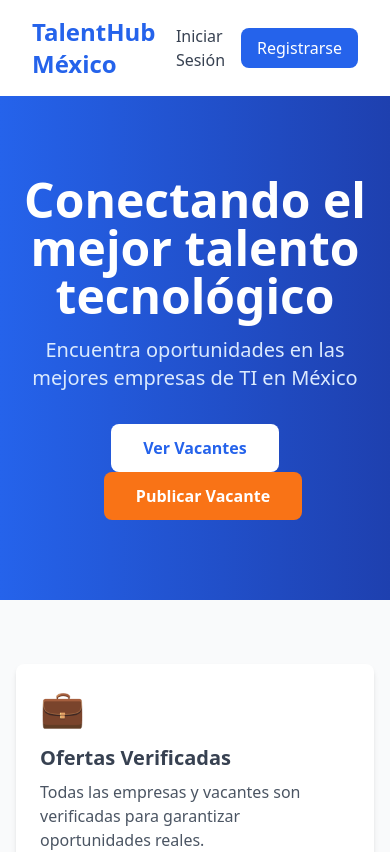
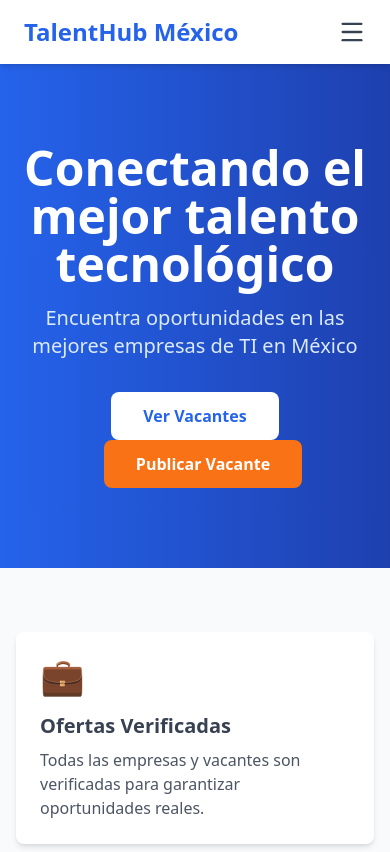
Before and after one commit to Mshkp/talenthub-mexico, a React (Create React App) app in the folder frontend/: page / in a window 390 px wide. Shown: the top 852 px of the page. Built offline with nearby package versions, Linux system fonts and the light colour scheme.

Commit message:
feat(frontend): implementa menú hamburguesa responsivo y mejoras de UI móvil en Navbar

```diff
--- a/frontend/src/components/navbar.tsx
+++ b/frontend/src/components/navbar.tsx
@@ -1,7 +1,7 @@
-import React, { useState, useEffect } from "react"; // Añade useState y useEffect
+import React, { useState, useEffect } from "react";
 import { Link, useLocation } from "react-router-dom";
-import api from "../services/api"; // Importa tu API
-import { Bell } from "lucide-react"; // Usamos lucide-react para la campanita
+import api from "../services/api";
+import { Bell, Menu, X } from "lucide-react"; // <-- IMPORTANTE: Agregamos Menu y X
 
 const Navbar: React.FC = () => {
   const location = useLocation();
@@ -12,16 +12,15 @@ const Navbar: React.FC = () => {
   const username = localStorage.getItem("user_username");
   const tipo = localStorage.getItem("user_tipo");
 
-  // Estado para la campanita
+  // Estados
   const [unreadCount, setUnreadCount] = useState(0);
+  const [isMobileMenuOpen, setIsMobileMenuOpen] = useState(false); // <-- ESTADO DEL MENÚ MÓVIL
 
   useEffect(() => {
-    // Si hay usuario logueado, checamos sus notificaciones
     if (token) {
       const fetchNotifications = async () => {
         try {
           const response = await api.get('/notificaciones/');
-          // Contamos cuántas tienen leido=false
           const unread = response.data.filter((n: any) => !n.leido).length;
           setUnreadCount(unread);
         } catch (error) {
@@ -30,7 +29,7 @@ const Navbar: React.FC = () => {
       };
       fetchNotifications();
     }
-  }, [token, location.pathname]); // Se actualiza al cambiar de ruta
+  }, [token, location.pathname]);
 
   const logout = () => {
     localStorage.clear();
@@ -45,12 +44,33 @@ const Navbar: React.FC = () => {
   }
 
   return (
-    <nav className="bg-white shadow-md px-8 py-4 flex justify-between items-center">
+    // relative z-50 es clave para que el menú desplegable quede por encima del contenido de tu página
+    <nav className="bg-white shadow-md relative z-50">
+      <div className="px-6 md:px-8 py-4 flex justify-between items-center">
+
         <Link to={rutaLogo} className="text-2xl font-bold text-talenthub-blue">
           TalentHub México
         </Link>
 
-      <div className="flex gap-4 items-center">
+        {/* BOTÓN HAMBURGUESA (MÓVIL) - Solo visible en pantallas pequeñas */}
+        <button
+          className="md:hidden text-gray-700 hover:text-talenthub-blue focus:outline-none"
+          onClick={() => setIsMobileMenuOpen(!isMobileMenuOpen)}
+        >
+          {isMobileMenuOpen ? <X size={28} /> : <Menu size={28} />}
+        </button>
+
+        {/* CONTENEDOR CENTRAL DE ENLACES (Magia Responsiva) */}
+        <div
+          // Si está abierto en móvil, mostramos columna absoluta. Si es desktop (md:), mostramos fila normal.
+          className={`${
+            isMobileMenuOpen
+              ? "flex flex-col absolute top-full left-0 w-full bg-white shadow-xl py-6 px-8 gap-6 border-t border-gray-100"
+              : "hidden"
+          } md:flex md:static md:flex-row md:shadow-none md:py-0 md:px-0 md:gap-4 items-center`}
+          onClick={() => setIsMobileMenuOpen(false)} // UX Pro: Cierra el menú al hacer clic en cualquier lugar dentro de él
+        >
+
           {!isHome && tipo !== "empresa" && tipo !== "validador" && (
             <Link to="/vacantes" className="text-gray-700 hover:text-blue-600 font-medium">
               Vacantes
@@ -68,7 +88,6 @@ const Navbar: React.FC = () => {
             </>
           )}
 
-        {/* ... (Tus otros links de empresa/validador/planes quedan igual) ... */}
           {tipo === "empresa" && (
             <>
               <Link to="/dashboard" className="text-gray-700 hover:text-blue-600 font-medium">
@@ -94,13 +113,16 @@ const Navbar: React.FC = () => {
 
           {/* CONTROLES DE SESIÓN Y NOTIFICACIONES */}
           {!token ? (
-          <>
-            <Link to="/login" className="text-gray-700 hover:text-blue-600 font-medium">Iniciar Sesión</Link>
-            <Link to="/register" className="bg-blue-600 text-white px-4 py-2 rounded-lg font-medium hover:bg-blue-700 transition">Registrarse</Link>
-          </>
+            <div className="flex flex-col md:flex-row gap-4 w-full md:w-auto mt-4 md:mt-0 pt-4 md:pt-0 border-t md:border-t-0 border-gray-100">
+              <Link to="/login" className="text-gray-700 hover:text-blue-600 font-medium text-center md:text-left">
+                Iniciar Sesión
+              </Link>
+              <Link to="/register" className="bg-blue-600 text-white px-4 py-2 rounded-lg font-medium hover:bg-blue-700 transition text-center">
+                Registrarse
+              </Link>
+            </div>
           ) : (
-          <div className="flex items-center gap-6">
-            {/* LA CAMPANITA */}
+            <div className="flex flex-col md:flex-row items-center gap-6 w-full md:w-auto mt-4 md:mt-0 pt-4 md:pt-0 border-t md:border-t-0 border-gray-100">
               <Link to="/mis-aplicaciones" className="relative text-gray-500 hover:text-talenthub-blue transition">
                 <Bell size={24} />
                 {unreadCount > 0 && (
@@ -114,13 +136,18 @@ const Navbar: React.FC = () => {
                 Hola, {username}
               </span>
               <button
-              onClick={logout}
-              className="bg-red-500 text-white px-4 py-2 rounded-lg font-medium hover:bg-red-600 transition cursor-pointer"
+                onClick={(e) => {
+                  e.stopPropagation(); // Evita que el click interactúe con el contenedor padre antes del logout
+                  logout();
+                }}
+                className="bg-red-500 text-white px-4 py-2 rounded-lg font-medium hover:bg-red-600 transition cursor-pointer w-full md:w-auto"
               >
                 Cerrar sesión
               </button>
             </div>
           )}
+
+        </div>
       </div>
     </nav>
   );
```
Lines whose indentation alone changed are shown as unchanged.
